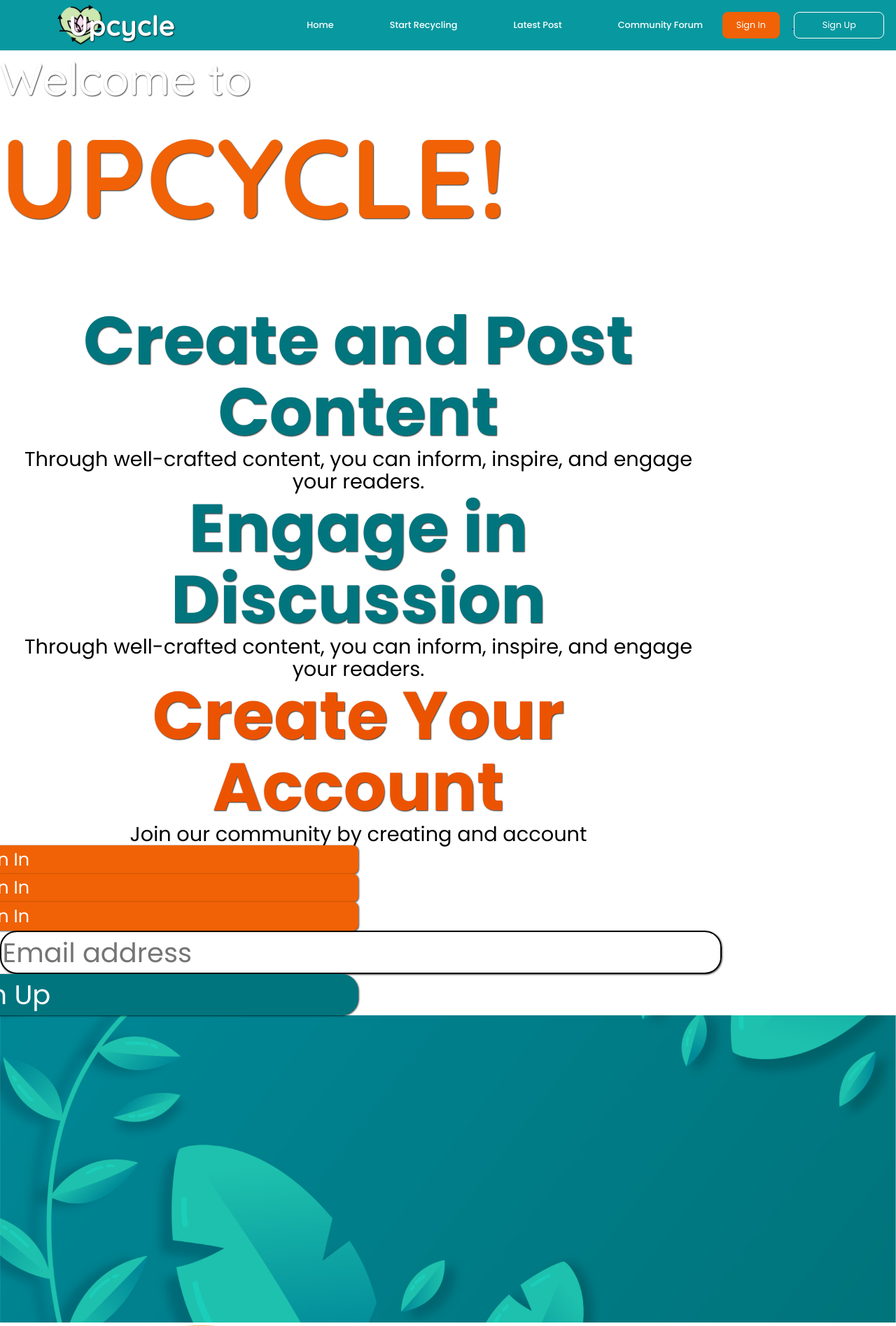
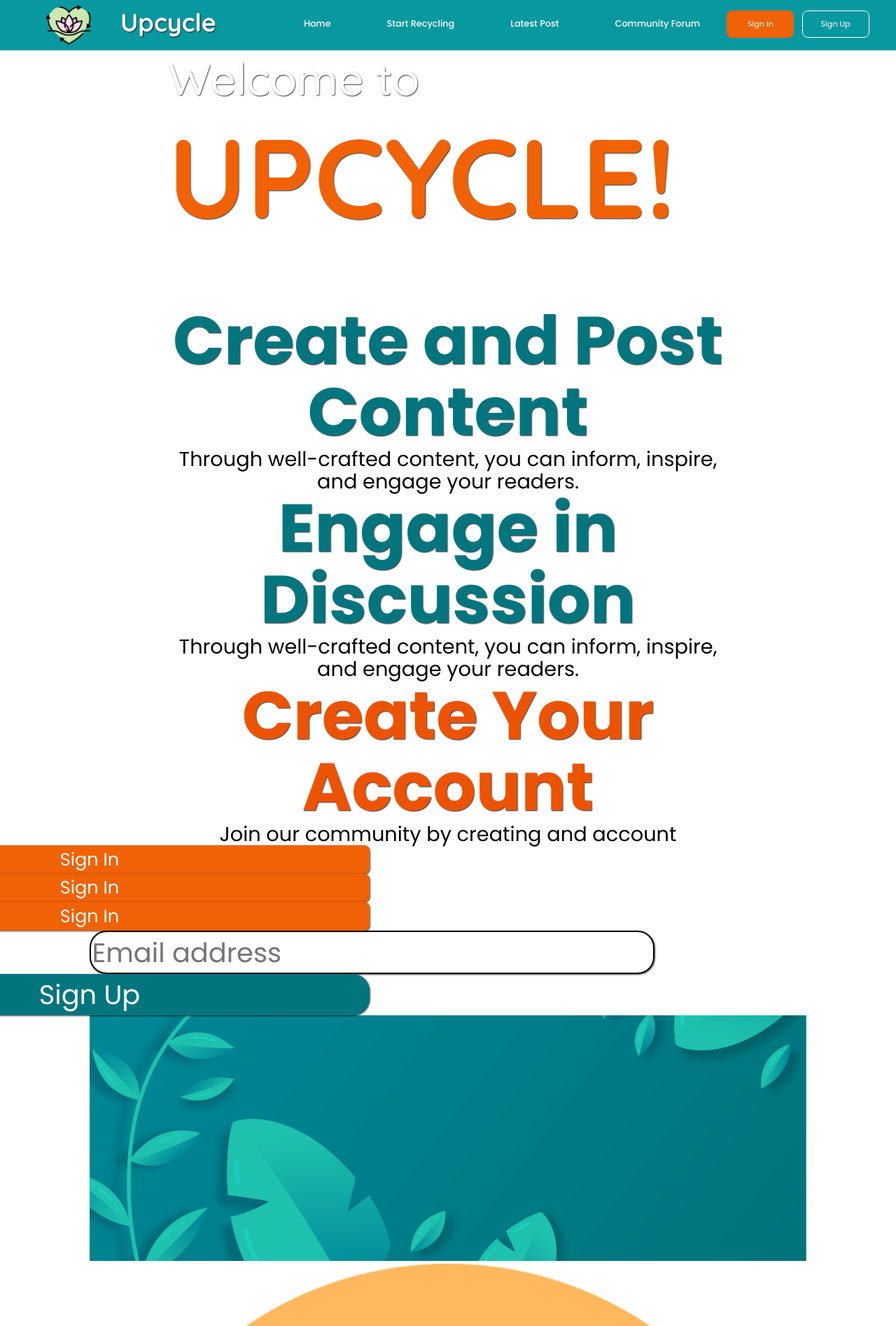
Before and after one commit to Alexis-Roman/CET-5-Final-Project, a PHP site: page /Home.html in a window 1280 px wide. Shown: the top 1895 px of the page at 70% size. Run offline with PHP 8.4, Linux system fonts and the light colour scheme.

Commit message:
responsive header

```diff
--- a/Home.css
+++ b/Home.css
@@ -33,42 +33,45 @@ header {
     display: flex;
     justify-content: space-between;
     align-items: center;
+    flex-wrap: wrap;
 }
 
 .logo {
-    margin-left: 101px;
+    margin-left: 5%;
 }
 
 .logo img {
     width: 87px;
     height: 90px;
-    display: block;
 }
 
 .Webtitle {
-    margin-left: -250px;
+    margin-left: 3%;
+    margin-top: -50px;
 }
 
 .Webtitle h1 {
     font-family: 'Quicksand', sans-serif;
-    font-size: 50px;
+    font-size: 45px;
     font-weight: 700;
     color: #fff;
-    margin: 0;
     text-shadow: 1px 1px 2px rgba(0, 0, 0, 0.8);
+}
+
+nav {
+    margin-top: -45px;
+    margin-left: auto;
+    margin-right: 3%;
 }
 
 nav ul {
     list-style: none;
-    margin: 0;
-    padding: 0;
     display: flex;
+    justify-content: center;
 }
 
 nav li {
-    margin-left: 50px;
-    margin-right: 50px;
-
+    margin-left: 100px;
 }
 
 nav a {
@@ -79,17 +82,21 @@ nav a {
     font-family: 'Poppins', sans-serif;
 }
 
+.auth-buttons {
+    margin-top: -45px;
+    margin-right: 3%;
+}
+
 .auth-buttons button.signin-btn {
-    margin-left: -200px;
-    margin-right: 22px;
+    margin-right: 10px;
     background-color: #F06205;
     color: white;
     border: none;
     border-radius: 10px;
-    width: 102px;
+    width: 120px;
     height: 48px;
     cursor: pointer;
-    font-size: 16px;
+    font-size: 14px;
     font-family: 'Poppins', sans-serif;
 }
 
@@ -98,15 +105,14 @@ nav a {
 }
 
 .auth-buttons button.signup-btn {
-    margin-right: 21px;
     background-color: transparent;
     color: #fff;
     border: 2px solid #fff;
     border-radius: 10px;
-    width: 161px;
+    width: 120px;
     height: 48px;
     cursor: pointer;
-    font-size: 16px;
+    font-size: 14px;
     font-family: 'Poppins', sans-serif;
 }
 
@@ -114,19 +120,44 @@ nav a {
     background-color: rgba(240, 98, 5, 0.1);
 }
 
+.burger-menu {
+    font-size: 25px;
+    cursor: pointer;
+    margin-top: -40px;
+    margin-left: 3%;
+}
+
 /* Content */
 .content {
-    position: relative;
+    width: 80%;
+    margin: 0 auto; /* Center the content */
 }
 
 /* text */
+.welcome-text,
+.upcycle-text,
+.upcycle-description,
+.create-and,
+.through-well,
+.engage-in,
+.through2-well,
+.create-your,
+.join-our,
+.signin2-btn,
+.signin3-btn,
+.signin4-btn,
+.email-input,
+.signup2-btn {
+    width: 100%;
+    max-width: 1000px;
+    margin: 0 auto;
+}
 
 .welcome-text {
     font-family: 'Quicksand', sans-serif;
     font-size: 80px;
     font-weight: 500;
     color: #fff;
-    margin: 0;
     text-shadow: 1px 1px 2px rgba(0, 0, 0, 0.8);
 }
 
@@ -135,7 +166,6 @@ nav a {
     font-size: 200px;
     font-weight: 700;
     color: #F06205;
-    margin: 0;
     text-shadow: 1px 1px 2px rgba(0, 0, 0, 0.8);
 }
 
@@ -145,7 +175,6 @@ nav a {
     font-size: 35px;
     font-weight: 400;
     color: #fff;
-    margin: 0;
     text-align: center;
 }
 
@@ -155,7 +184,6 @@ nav a {
     font-size: 120px;
     font-weight: 700;
     color: #00757E;
-    margin: 0;
     text-align: center;
     text-shadow: 1px 1px 2px rgba(0, 0, 0, 0.8);
     z-index: 1;
@@ -168,7 +196,6 @@ nav a {
     font-size: 36px;
     font-weight: 400;
     color: #000000;
-    margin: 0;
     text-align: center;
     z-index: 1;
     line-height: 40px;
@@ -180,7 +207,6 @@ nav a {
     font-size: 120px;
     font-weight: 700;
     color: #00757E;
-    margin: 0;
     text-align: center;
     text-shadow: 1px 1px 2px rgba(0, 0, 0, 0.8);
     z-index: 1;
@@ -193,7 +219,6 @@ nav a {
     font-size: 36px;
     font-weight: 400;
     color: #000000;
-    margin: 0;
     text-align: center;
     z-index: 1;
     line-height: 40px;
@@ -205,7 +230,6 @@ nav a {
     font-size: 120px;
     font-weight: 700;
     color: #EC5300;
-    margin: 0;
     text-align: center;
     z-index: 1;
     line-height: 127.5px;
@@ -218,7 +242,6 @@ nav a {
     font-size: 36px;
     font-weight: 400;
     color: #000000;
-    margin: 0;
     text-align: center;
     z-index: 1;
     line-height: 40px;
@@ -323,67 +346,67 @@ button.signin4-btn:hover {
 .c4,
 .join-img,
 .last {
+    width: 100%;
     max-width: 100%;
     height: auto;
 }
 
-@media screen and (max-width: 1200px) {
-    body {
-        zoom: 100%;
-    }
 
+@media screen and (max-width: 800px) {
     .logo {
-        margin-left: 20px;
+        margin-left: 5%;
     }
 
     .Webtitle {
-        margin-left: -150px;
+        margin-left: 3%;
+    }
+
+    .burger-menu {
+        margin-left: 3%;
+    }
+
+    .auth-buttons {
+        display: none;
+    }
+}
+
+
+@media screen and (max-width: 1275px) {
+
+    nav {
+        margin-top: 0;
+        margin-left: 0;
+    }
+
+    nav ul {
+        display: none; /* Hide the nav links by default on smaller screens */
+        flex-direction: column;
+        align-items: center;
+        position: absolute;
+        top: 90px;
+        left: 0;
+        width: 100%;
+        background-color: #08989F;
+        text-align: center;
+    }
+
+    nav ul.active {
+        display: flex; /* Show the nav links when the menu is active */
     }
 
     nav li {
-        margin-left: 20px;
-        margin-right: 20px;
+        margin: 10px 0;
+    }
+}
+
+
+
+@media screen and (min-width: 1274px) {
+    nav ul {
+        display: flex !important;
     }
 
-    .auth-buttons button.signin-btn {
-        margin-left: -100px;
-    }
-
-    .welcome-text,
-    .upcycle-text,
-    .upcycle-description,
-    .create-and,
-    .through-well,
-    .engage-in,
-    .through2-well,
-    .create-your,
-    .join-our,
-    .signin2-btn,
-    .signin3-btn,
-    .signin4-btn,
-    .email-input,
-    .signup2-btn {
-        width: 80%;
-        left: 50%;
-        transform: translateX(-50%);
-        font-size: 16px;
-    }
-
-    .content {
-        position: relative;
-        height: auto;
-    }
-
-    /* Adjust image sizes and positions */
-    .content img {
-        max-width: 100%;
-        height: auto;
-    }
-
-    .c1, .bg2, .bg3, .c2, .c3, .c4, .join-img, .last, .bg1 {
-        top: auto;
-        left: 50%;
-        transform: translate(-50%, -50%);
-        max-width: 100%;
+    .burger-menu {
+        display: none;
     }
 }
--- a/Home.html
+++ b/Home.html
@@ -20,6 +20,8 @@
         <div class="Webtitle">
             <h1>Upcycle</h1>
         </div>
+
+        <div class="burger-menu">&#9776;</div>
         <nav>
             <ul>
                 <li><a href="Home.html">Home</a></li>
@@ -93,6 +95,17 @@
         <img class="last" src="src/last.png">
     </div>
 
+    <script>
+        document.addEventListener('DOMContentLoaded', function () {
+            const burgerMenu = document.querySelector('.burger-menu');
+            const nav = document.querySelector('nav');
+
+            burgerMenu.addEventListener('click', function () {
+                nav.classList.toggle('show');
+            });
+        });
+    </script>
+
 </body>
 
 </html>
```
